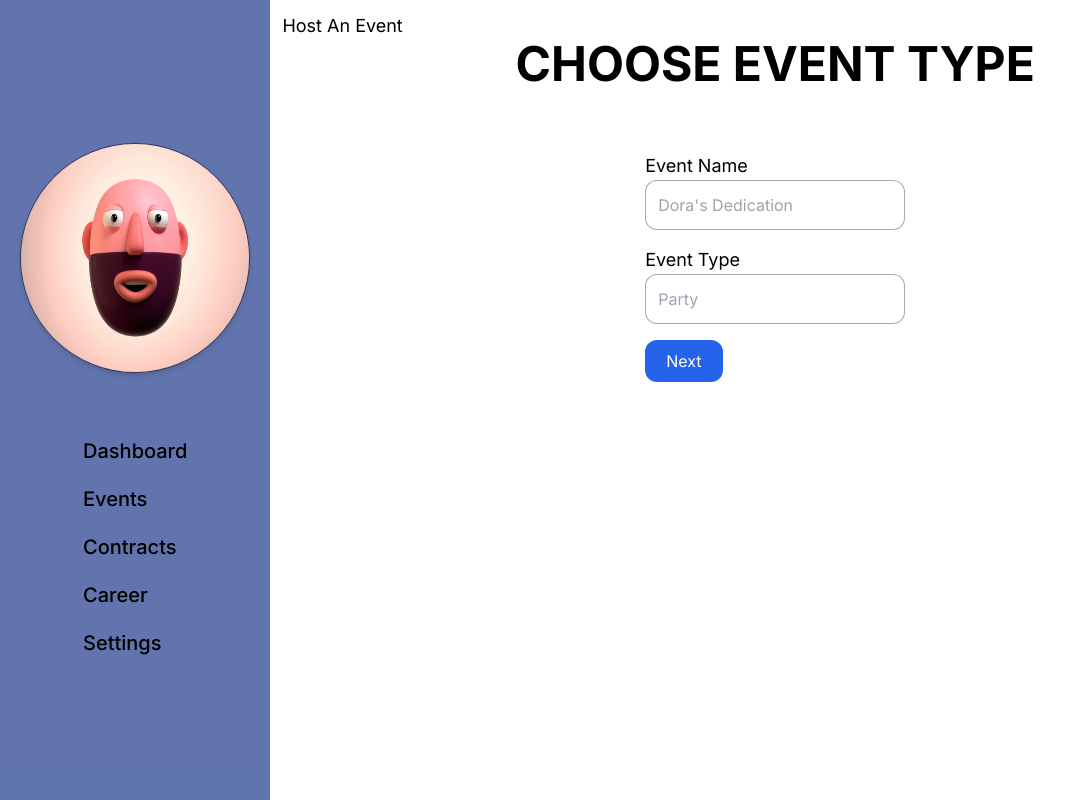
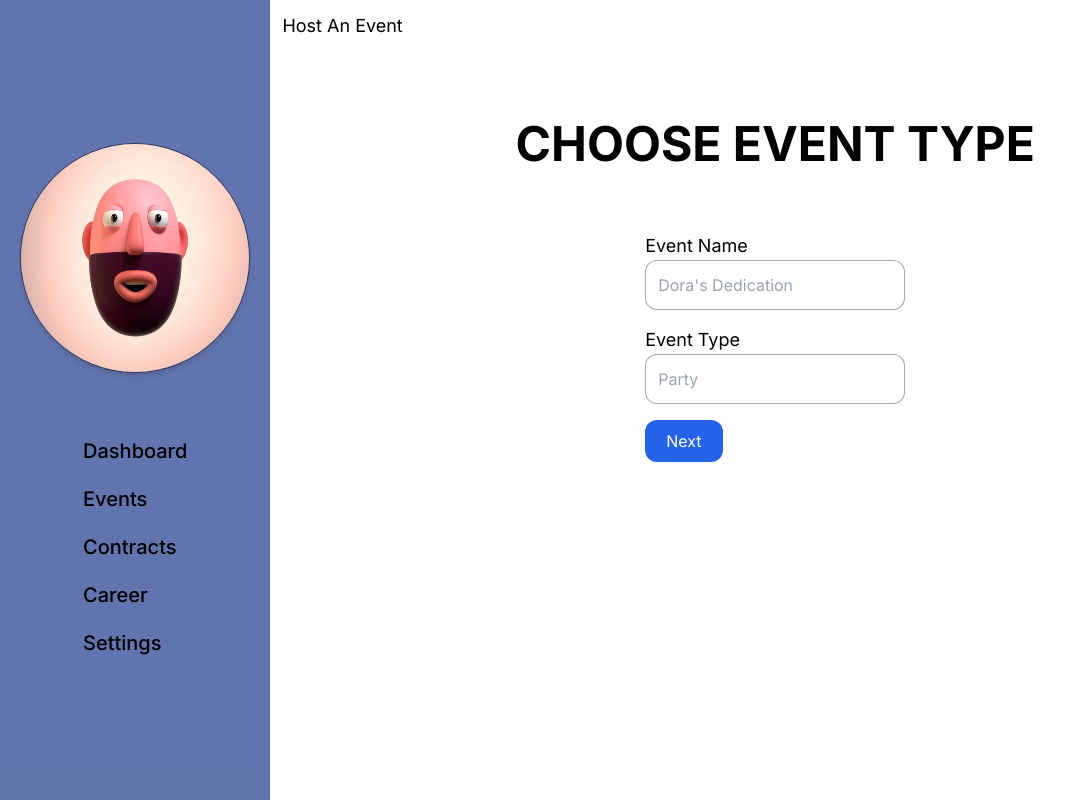
Before and after one commit to mmesomasaint/jointt, a Next.js app: page /dashboard/events/host in a window 1280 px wide. Shown: the whole page, without its empty margins (0-1076 px from the left). Built offline with nearby package versions, Linux system fonts and the light colour scheme; no server answers.

Commit message:
Fix: Make adjustments

```diff
--- a/app/dashboard/events/host/page.tsx
+++ b/app/dashboard/events/host/page.tsx
@@ -10,7 +10,7 @@ export default function Host() {
   return (
     <div className="p-3">
       <Text size="SMALL">Host An Event</Text>
-      <Text size='BOLD' className="text-center">CHOOSE EVENT TYPE</Text>
+      <Text size='BOLD' className="text-center mt-20">CHOOSE EVENT TYPE</Text>
         <div className="flex flex-col gap-4 justify-start items-start w-fit mx-auto mt-16"><label htmlFor='eventtype'>
           <Text size="SMALL">Event Name</Text>
           <input
```
